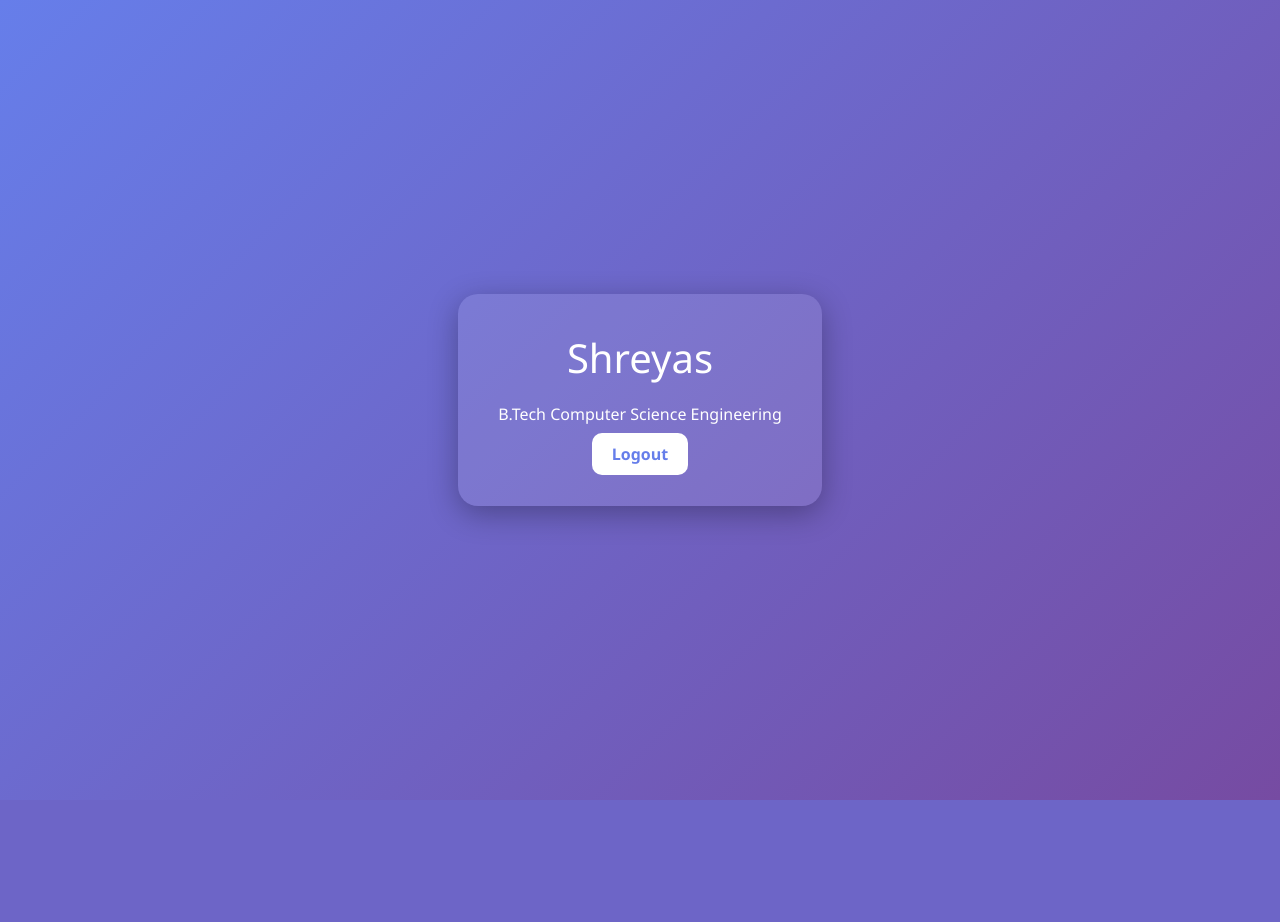
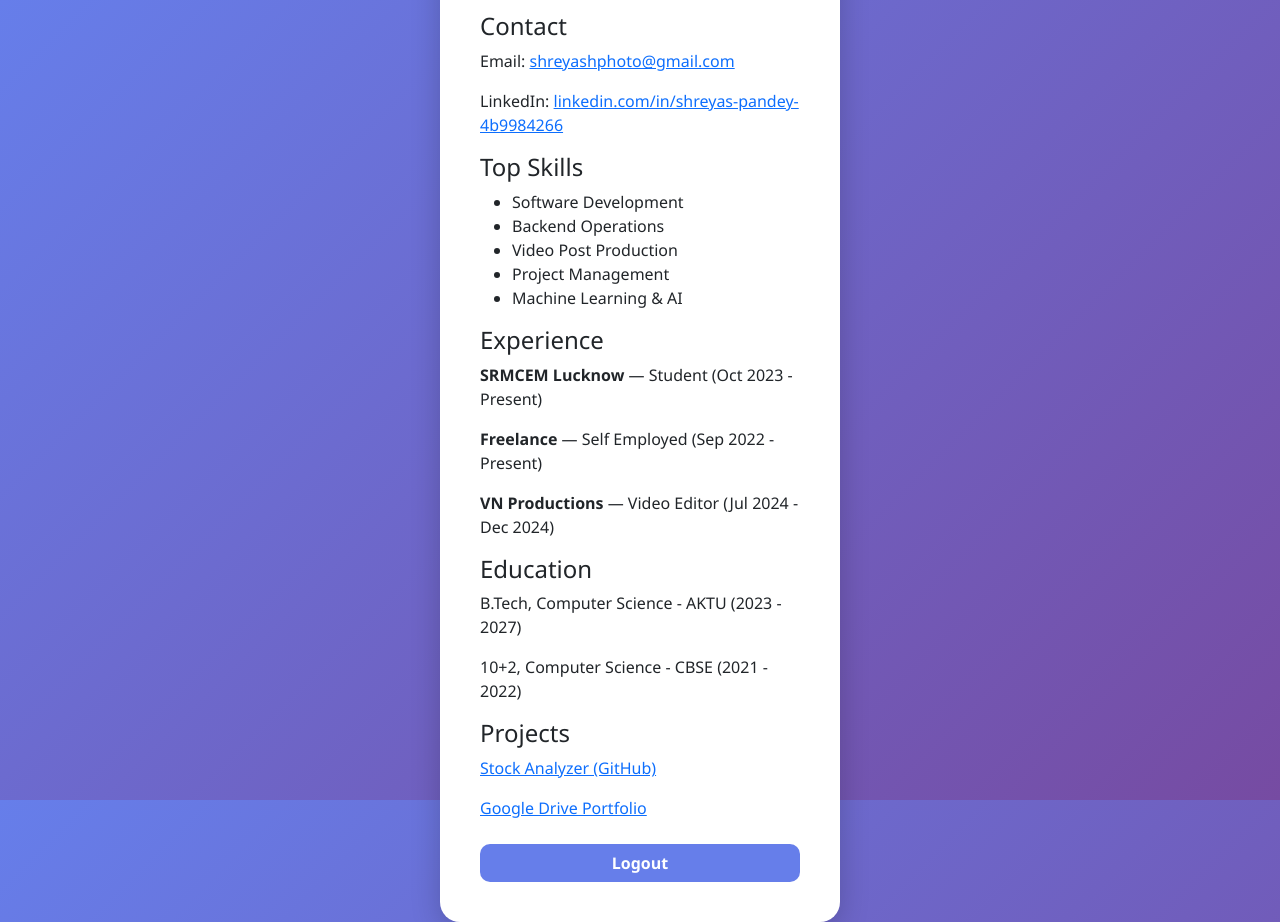
Before and after one commit to shreyaspandey2809/Internship, a Django app: page /user/ in a window 1280 px wide. Before the commit the page ends 800 px from the top, so only its background shows below. Run offline with Django 5.2, Linux system fonts and the light colour scheme.

Commit message:
resume changes

```diff
--- a/accounts/templates/dashboard.html
+++ b/accounts/templates/dashboard.html
@@ -1,49 +1,51 @@
-<!DOCTYPE html>
-<html lang="en">
-<head>
-  <meta charset="UTF-8">
-  <meta name="viewport" content="width=device-width, initial-scale=1.0">
-  <title>Welcome</title>
-  <link href="https://cdn.jsdelivr.net/npm/bootstrap@5.3.3/dist/css/bootstrap.min.css" rel="stylesheet">
-  <style>
-    body {
-      background: linear-gradient(135deg, #667eea, #764ba2);
-      height: 100vh;
-      display: flex;
-      align-items: center;
-      justify-content: center;
-      color: #fff;
-      font-family: 'Segoe UI', Tahoma, Geneva, Verdana, sans-serif;
-    }
-    .welcome-card {
-      background: rgba(255, 255, 255, 0.1);
-      padding: 40px;
-      border-radius: 20px;
-      text-align: center;
-      box-shadow: 0 8px 30px rgba(0,0,0,0.3);
-    }
-    .welcome-card h1 {
-      font-size: 2.5rem;
-      margin-bottom: 20px;
-    }
-    .btn-custom {
-      border-radius: 10px;
-      padding: 10px 20px;
-      background: #fff;
-      color: #667eea;
-      font-weight: bold;
-      text-decoration: none;
-    }
-    .btn-custom:hover {
-      background: #ddd;
-    }
-  </style>
-</head>
-<body>
-  <div class="welcome-card">
-    <h1>Shreyas</h1>
-    <p>B.Tech Computer Science Engineering</p>
-    <a href="{% url 'login' %}" class="btn-custom">Logout</a>
+{% extends 'base.html' %}
+
+{% block title %}Dashboard - Resume{% endblock %}
+
+{% block content %}
+  <div class="text-center mb-4">
+    <h2>Welcome, {{ request.user.username }} 👋</h2>
+    <p>Here’s your resume overview:</p>
   </div>
-</body>
-</html>
+
+  <div class="resume-section mb-3">
+    <h4>Contact</h4>
+    <p>Email: <a href="mailto:shreyashphoto@gmail.com">shreyashphoto@gmail.com</a></p>
+    <p>LinkedIn: <a href="https://www.linkedin.com/in/shreyas-pandey-4b9984266" target="_blank">
+      linkedin.com/in/shreyas-pandey-4b9984266</a></p>
+  </div>
+
+  <div class="resume-section mb-3">
+    <h4>Top Skills</h4>
+    <ul>
+      <li>Software Development</li>
+      <li>Backend Operations</li>
+      <li>Video Post Production</li>
+      <li>Project Management</li>
+      <li>Machine Learning & AI</li>
+    </ul>
+  </div>
+
+  <div class="resume-section mb-3">
+    <h4>Experience</h4>
+    <p><b>SRMCEM Lucknow</b> — Student (Oct 2023 - Present)</p>
+    <p><b>Freelance</b> — Self Employed (Sep 2022 - Present)</p>
+    <p><b>VN Productions</b> — Video Editor (Jul 2024 - Dec 2024)</p>
+  </div>
+
+  <div class="resume-section mb-3">
+    <h4>Education</h4>
+    <p>B.Tech, Computer Science - AKTU (2023 - 2027)</p>
+    <p>10+2, Computer Science - CBSE (2021 - 2022)</p>
+  </div>
+
+  <div class="resume-section mb-3">
+    <h4>Projects</h4>
+    <p><a href="https://github.com/shreyaspandey2809/Stock-Analyzer" target="_blank">Stock Analyzer (GitHub)</a></p>
+    <p><a href="https://drive.google.com/drive/folders/1fKmMPxq-xXUDdICdttkbr7MUZ7LUwvR9" target="_blank">Google Drive Portfolio</a></p>
+  </div>
+
+  <div class="text-center mt-4">
+    <a href="{% url 'logout' %}" class="btn btn-custom">Logout</a>
+  </div>
+{% endblock %}
```
